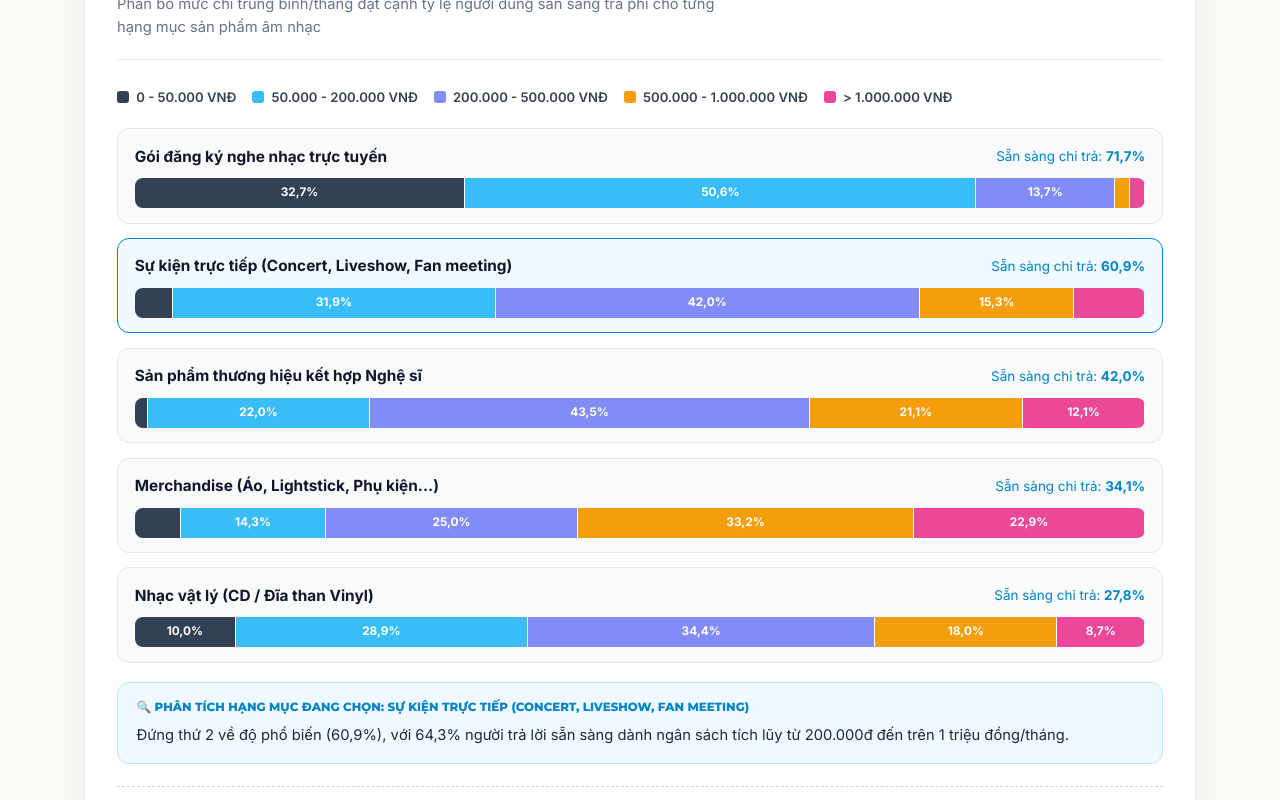
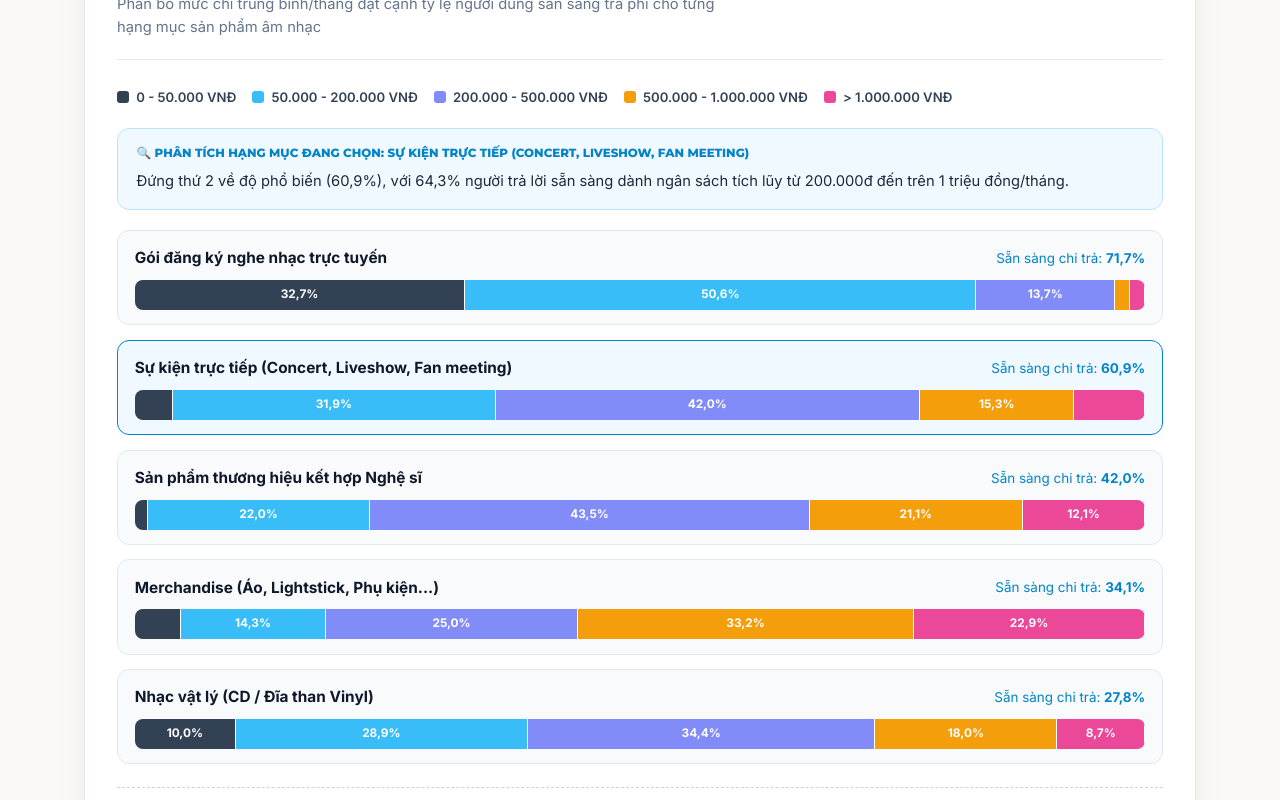
Before and after one commit to giahanluong192/mmj1, a Next.js app: page / in a window 1280 px wide. Shown: the part 3200-4000 px from the top of the page. Built offline with nearby package versions, Linux system fonts and the light colour scheme.

Commit message:
style(chart): relocate active insight box above stacked bars directly below legend

```diff
--- a/src/app/globals.css
+++ b/src/app/globals.css
@@ -1140,7 +1140,7 @@ textarea {
 }
 
 .stacked-insight-panel {
-  margin-top: 1.2rem;
+  margin: 1.15rem 0 1.25rem;
   background: var(--tint-blue-bg);
   border: 1px solid var(--tint-blue-border);
   border-radius: 12px;
--- a/src/components/DomesticChartsSection.tsx
+++ b/src/components/DomesticChartsSection.tsx
@@ -289,6 +289,12 @@ export function SpendingWillingnessChart() {
         ))}
       </div>
 
+      {/* Interactive Insight Box */}
+      <div className="stacked-insight-panel">
+        <div className="insight-tag">🔍 PHÂN TÍCH HẠNG MỤC ĐANG CHỌN: {activeRow.product.toUpperCase()}</div>
+        <p>{activeRow.insight}</p>
+      </div>
+
       {/* 100% Stacked Horizontal Bars */}
       <div className="stacked-rows-wrap">
         {SPENDING_WILLINGNESS_DATA.map((row) => {
@@ -333,12 +339,6 @@ export function SpendingWillingnessChart() {
             </div>
           );
         })}
-      </div>
-
-      {/* Interactive Insight Box */}
-      <div className="stacked-insight-panel">
-        <div className="insight-tag">🔍 PHÂN TÍCH HẠNG MỤC ĐANG CHỌN: {activeRow.product.toUpperCase()}</div>
-        <p>{activeRow.insight}</p>
       </div>
 
       <figcaption className="viz-caption-footer">
```
